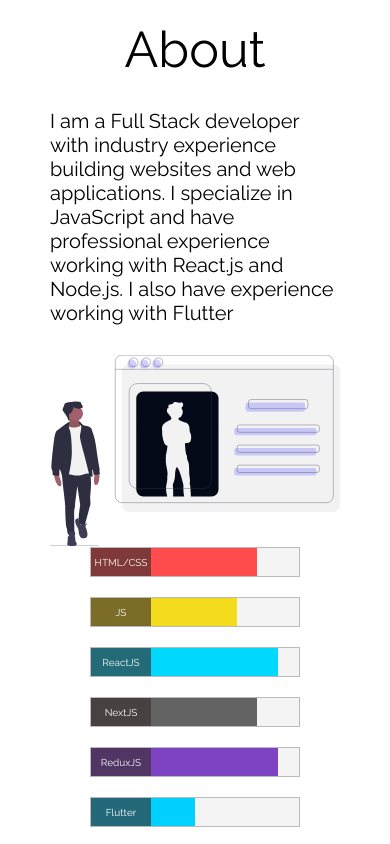
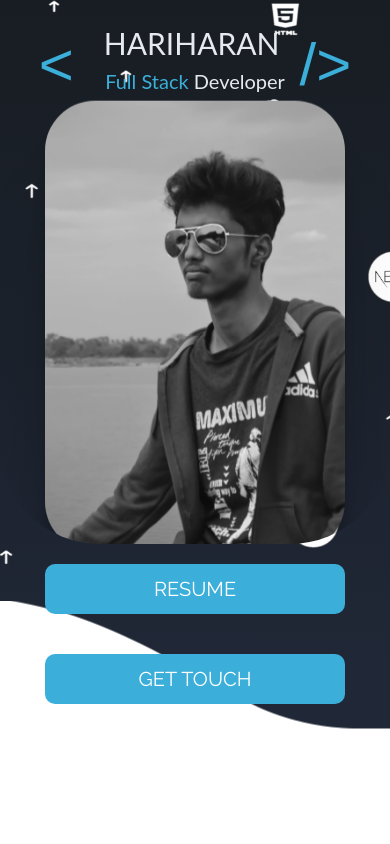
Before and after one commit to harigovindaraju008/portfolio, a React app in the folder client/: page / in a window 390 px wide. Shown: the top 844 px of the page. Built offline with nearby package versions, Linux system fonts and the light colour scheme; a web font is replaced by a local one.

Commit message:
first build

```diff
--- a/client/src/components/App.js
+++ b/client/src/components/App.js
@@ -8,11 +8,10 @@
 function App() {
   return (
     <div className="container">
-      {/* <Welcome /> */}
+      <Welcome />
       <About />
       {/* <Projects /> */}
-      {/*
-      <ContactMe /> */}
+      {/* <ContactMe />*/}
       <Footer />
     </div>
   );
--- a/client/src/css/footer.css
+++ b/client/src/css/footer.css
@@ -31,3 +31,8 @@
   -moz-transition: all 0.2s ease-in-out;
   transition: all 0.2s ease-in-out;
 }
+
+@media only screen and (max-width: 649px) {
+  .footer {
+  }
+}
--- a/client/src/css/styles.css
+++ b/client/src/css/styles.css
@@ -5,6 +5,7 @@
   margin: 0;
   padding: 0;
   box-sizing: border-box;
+  overflow-x: hidden;
 }
 html,
 body {
@@ -18,5 +19,4 @@
   background: #ffffff;
   font-size: 62.5%;
   font-family: "Raleway";
-  overflow-x: hidden;
 }
--- a/client/src/css/welcome.css
+++ b/client/src/css/welcome.css
@@ -1,4 +1,5 @@
 .welcomePage {
+  overflow: hidden;
   background: #202736;
   background: linear-gradient(to bottom, #181d23 0%, #202736 80%);
   background-attachment: fixed;
@@ -46,14 +47,12 @@
   position: absolute;
   width: 100%;
   min-height: 30vh;
-  bottom: 0;
+  bottom: -10px;
   left: 0;
   background-image: url("/images/wavy.png");
   background-repeat: no-repeat;
+  background-position: right;
   z-index: -1;
-}
-
-@media only screen and (max-width: 649px) {
 }
 
 .logo {
@@ -99,6 +98,7 @@
 }
 
 .profile_pic {
+  overflow: hidden;
   width: 100%;
   height: 100%;
   /* position: relative; */
@@ -109,6 +109,7 @@
   border-radius: 10rem;
 }
 .profile_pic img {
+  overflow: hidden;
   /* position: absolute; */
   height: auto;
   max-width: 400px;
@@ -256,3 +257,28 @@
     transform: translate(0);
   }
 }
+
+@media only screen and (max-width: 649px) {
+  .logo {
+    font-size: 3rem;
+  }
+  .right,
+  .left {
+    font-size: 6rem;
+  }
+
+  .rapper {
+    grid-template-columns: 1fr;
+    grid-auto-flow: dense;
+  }
+  .rapper div:nth-of-type(1) {
+    order: 2;
+  }
+  .rapper div:nth-of-type(2) {
+    order: 1;
+  }
+
+  .profile_pic img {
+    max-width: 300px;
+  }
+}
```
